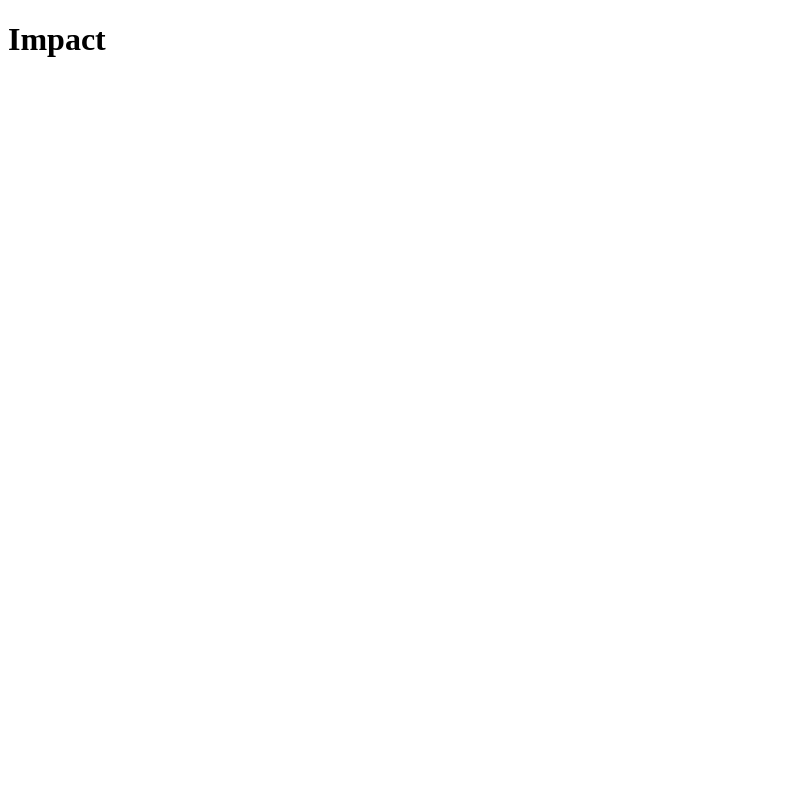
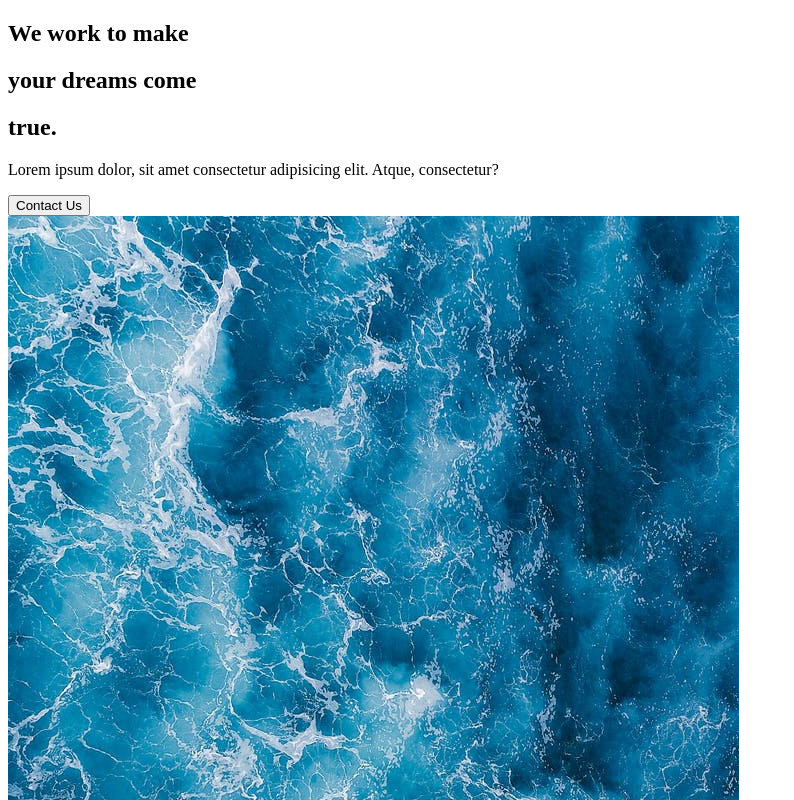
Before and after one commit to arakhm6/impact-react, a React (Create React App) app: page / in a window 1280 px wide. Shown: the top 800 px of the page, without its empty margins (0-794 px from the left). Built offline with nearby package versions, Linux system fonts and the light colour scheme.

Commit message:
about section

```diff
--- a/src/App.js
+++ b/src/App.js
@@ -1,9 +1,10 @@
 import React from "react";
+import AboutUs from "./pages/AboutUs";
 
 function App() {
   return (
     <div className="App">
-      <h1>Impact</h1>
+      <AboutUs />
     </div>
   );
 }
--- /dev/null
+++ b/src/components/AboutSection.js
@@ -0,0 +1,34 @@
+import React from "react";
+import waves from "../img/waves.jpeg";
+
+const AboutSection = () => {
+  return (
+    <div>
+      <div className="description">
+        <div className="title">
+          <div className="hide">
+            <h2>We work to make</h2>
+          </div>
+          <div className="hide">
+            <h2>
+              your <span>dreams</span> come
+            </h2>
+          </div>
+          <div className="hide">
+            <h2>true.</h2>
+          </div>
+        </div>
+        <p>
+          Lorem ipsum dolor, sit amet consectetur adipisicing elit. Atque,
+          consectetur?
+        </p>
+        <button>Contact Us</button>
+      </div>
+      <div className="image">
+        <img src={waves} alt="wave image" />
+      </div>
+    </div>
+  );
+};
+
+export default AboutSection;
--- /dev/null
+++ b/src/pages/AboutUs.js
@@ -0,0 +1,8 @@
+import React from "react";
+import AboutSection from "../components/AboutSection";
+
+const AboutUs = () => {
+  return <AboutSection />;
+};
+
+export default AboutUs;
```
